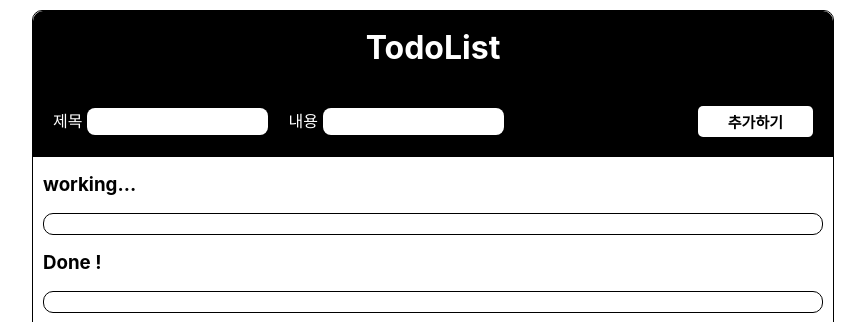
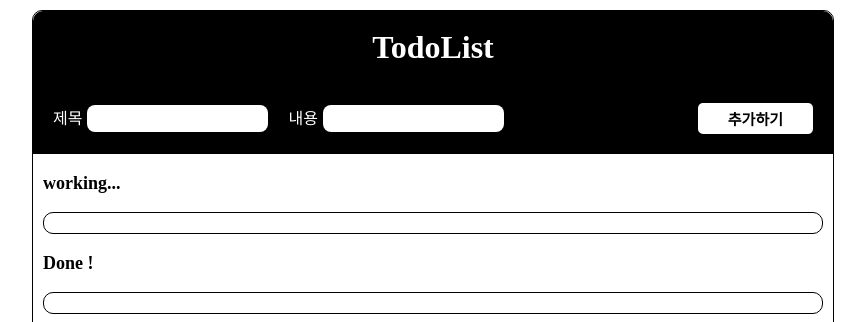
Before and after one commit to wsdx123/todo-sparta, a React (Create React App) app: page / in a window 1280 px wide. Shown: the top 322 px of the page, without its empty margins (207-1072 px from the left). Built offline with nearby package versions, Linux system fonts and the light colour scheme; the HTML template or start-up script is replaced by a standard one.

Commit message:
fix: css

```diff
--- a/src/App.module.css
+++ b/src/App.module.css
@@ -17,6 +17,11 @@
   border-radius: 10px 10px 0px 0px;
   color: white;
 }
+.header > h1 {
+  margin: 20px 0;
+  font-weight: bold;
+  font-size: xx-large;
+}
 
 .main {
   width: 100%;
@@ -25,7 +30,9 @@
   flex-direction: column;
 }
 .main > h3 {
-  margin-left: 10px;
+  margin: 20px 0 20px 10px;
+  font-weight: bold;
+  font-size: large;
 }
 .working {
   display: flex;
--- a/src/components/card/Card.module.css
+++ b/src/components/card/Card.module.css
@@ -12,7 +12,7 @@
   color: white;
 }
 .card > h4 {
-  margin: 0;
+  font-weight: 600;
 }
 .cardBtn {
   display: flex;
--- a/src/reset.css
+++ b/src/reset.css
@@ -1,7 +1,7 @@
 /* stylelint-disable */
-// http://meyerweb.com/eric/tools/css/reset/
+/* // http://meyerweb.com/eric/tools/css/reset/
 // v2.0 | 20110126
-// License: none (public domain)
+// License: none (public domain) */
 
 html,
 body,
```
